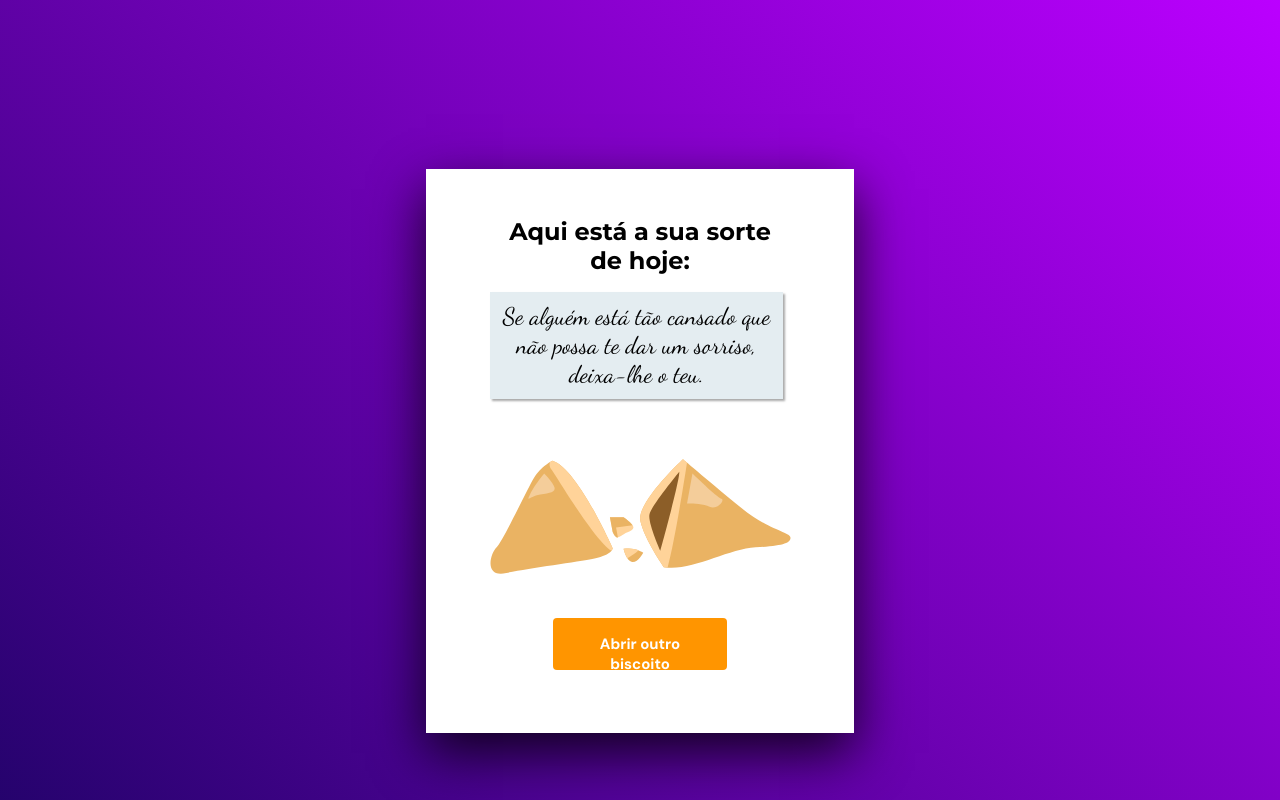
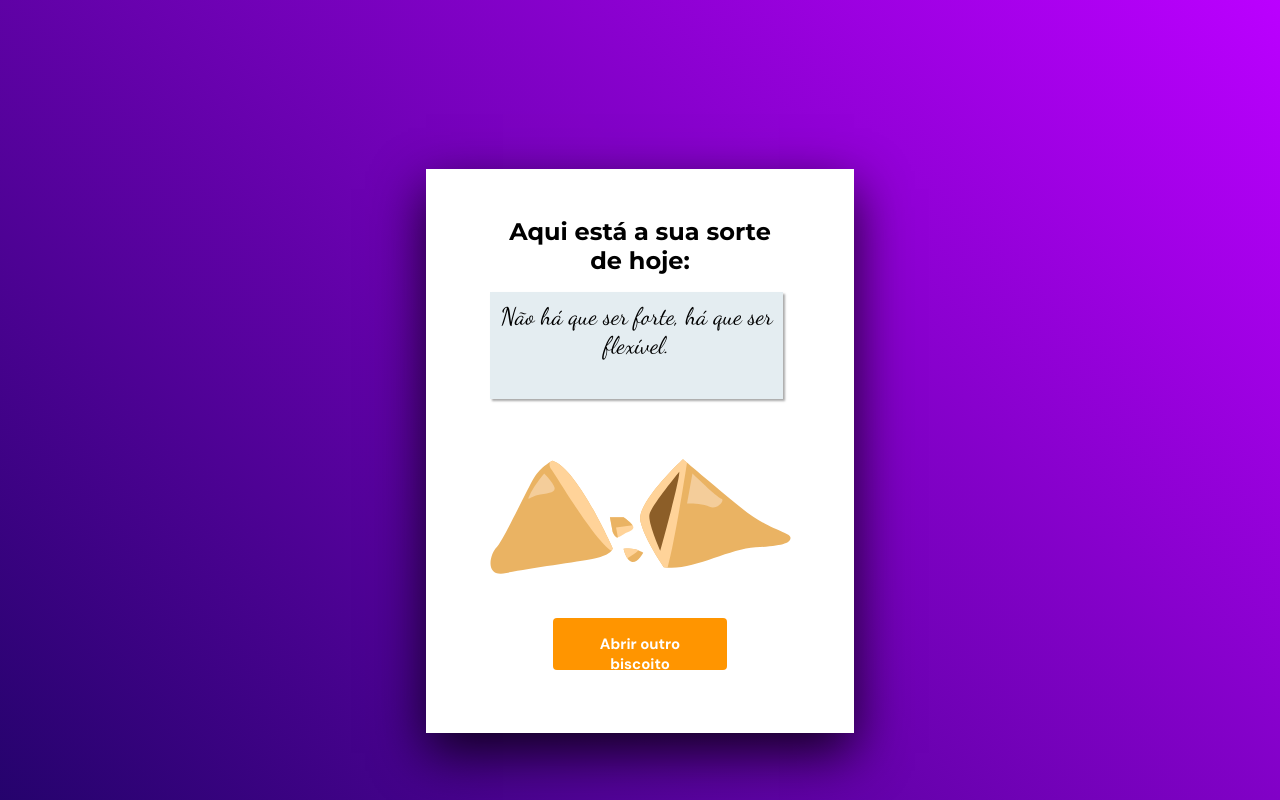
Before and after one commit to onildojoao/Stage5-Fortune-Cookie, a plain HTML site: page index.html in a window 1280 px wide. Both pictures are taken after a click on the button 640 px from the left and 502 px from the top of the page. Shown: the top 800 px of the page. Drawn offline with Linux system fonts and the light colour scheme.

Commit message:
Css adjust, add fortune options

```diff
--- a/index.html
+++ b/index.html
@@ -66,12 +66,7 @@
       <div class="modal-2 hidden">
         <div class="modal-wrapper-2">
           <h2>Aqui está a sua sorte de hoje:</h2>
-          <div class="sorte">
-            <p>
-              Se alguém está tão cansado que não possa te dar um sorriso,
-              deixa-lhe o teu.
-            </p>
-          </div>
+          <p id="sorted-fortune">Sorte</p>
           <svg
             width="301"
             height="200"
--- a/main.js
+++ b/main.js
@@ -2,12 +2,38 @@ const modal1 = document.querySelector(".modal-1")
 const modal2 = document.querySelector(".modal-2")
 const lockedCookie = document.querySelector(".locked-cookie")
 const backModal1 = document.querySelector(".back-modal-1")
+const sortedFortune = document.querySelector("#sorted-fortune")
 
-lockedCookie.addEventListener("click", toogleModal)
-backModal1.addEventListener("click", toogleModal)
+const fortune = [
+  "O aprendizado é como o horizonte: não há limites.",
+  "Não há que ser forte, há que ser flexível.",
+  "Limitações são fronteiras criadas apenas pela nossa mente.",
+  "O cão não ladra por valentia e sim por medo.",
+  "Procure acender uma vela em vez de amaldiçoar a escuridão.",
+  "A palavra é prata, o silêncio é ouro.",
+  "Lembre-se de que grandes realizações e grandes amores envolvem grandes riscos.",
+  "Um pouco de perfume sempre fica nas mãos de quem oferece flores.",
+  "O homem só envelhece quando os lamentos substituem seus sonhos.",
+  "A persistência realiza o impossível.",
+  "Se alguém está tão cansado que não possa te dar um sorriso, deixa-lhe o teu.",
+]
+
+lockedCookie.addEventListener("click", handleClick)
+backModal1.addEventListener("click", handleClick)
+
+function handleClick() {
+  toogleModal()
+  pickFortune()
+}
 
 function toogleModal() {
   console.log("entrou")
   modal1.classList.toggle("hidden")
   modal2.classList.toggle("hidden")
 }
+
+function pickFortune() {
+  let allFortunes = fortune.length
+  let randomNumber = Math.floor(Math.random() * allFortunes)
+  sortedFortune.innerText = `${fortune[randomNumber]}`
+}
--- a/style.css
+++ b/style.css
@@ -72,10 +72,9 @@ h2 {
   font-family: "Dancing Script", cursive;
   font-size: 2.4rem;
   line-height: 2.9rem;
+  text-align: center;
+
   padding: 1rem;
-}
-
-.sorte {
   width: 29.3rem;
   height: 10.7rem;
 
```
